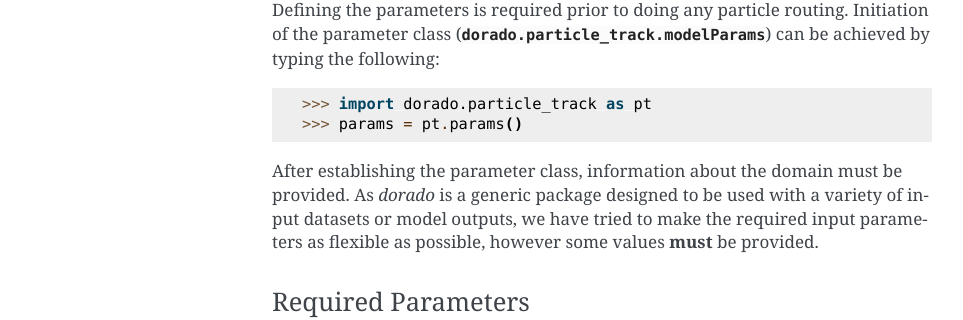
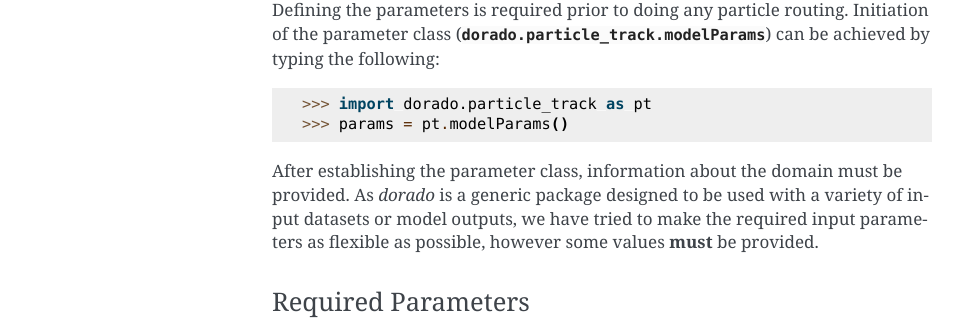
Before and after one commit to passaH2O/dorado, a Sphinx documentation site: the page built from docs/source/userguide/index.rst, in a window 1280 px wide and 900 px high, scrolled down 423 px. Shown: the part 145-465 px from the top of the window, without its empty margins (148-1111 px from the left). Built offline with Sphinx 7.4.7, drawn with Linux system fonts in a browser that asks for light colours; formulas are drawn with MathJax 3.

Commit message:
userguide typo

```diff
--- a/docs/source/userguide/index.rst
+++ b/docs/source/userguide/index.rst
@@ -25,7 +25,7 @@ Defining the parameters is required prior to doing any particle routing. Initiat
 .. doctest::
 
    >>> import dorado.particle_track as pt
-   >>> params = pt.params()
+   >>> params = pt.modelParams()
 
 After establishing the parameter class, information about the domain must be provided. As `dorado` is a generic package designed to be used with a variety of input datasets or model outputs, we have tried to make the required input parameters as flexible as possible, however some values **must** be provided.
 
```
